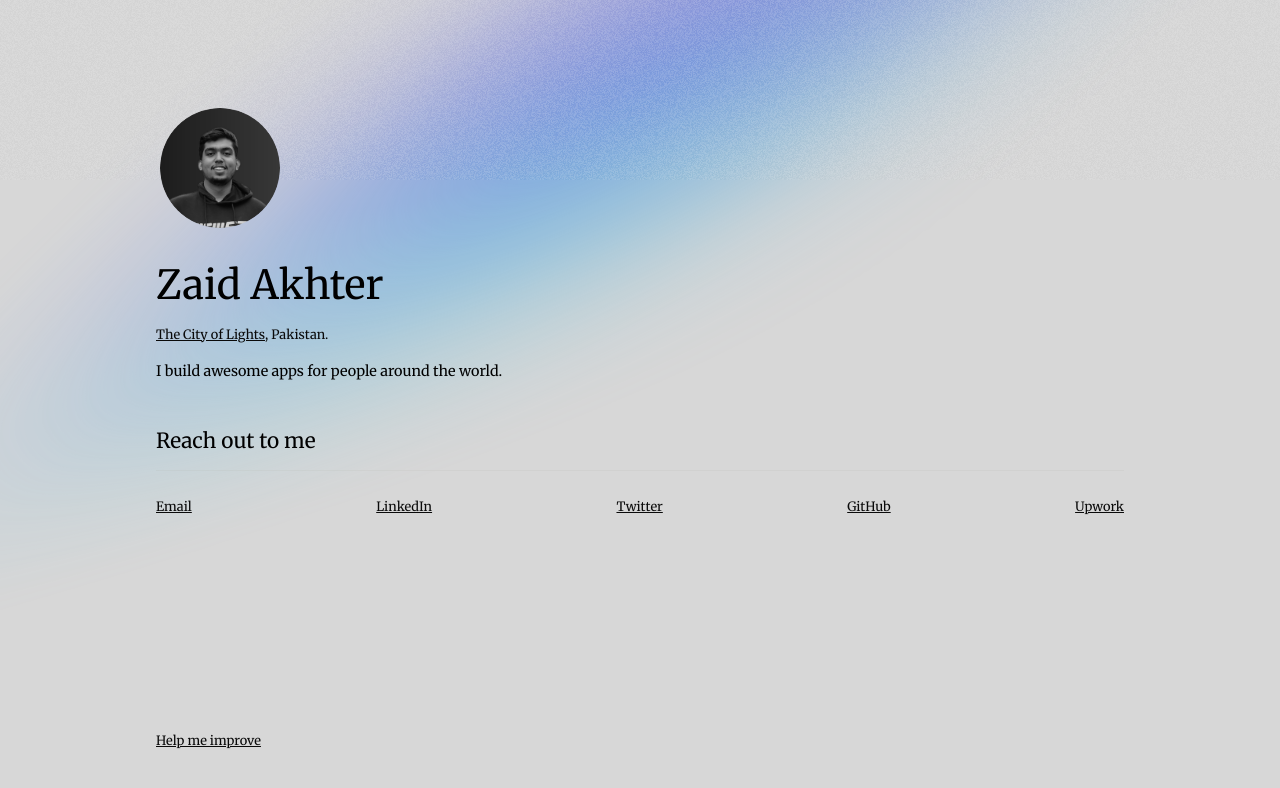
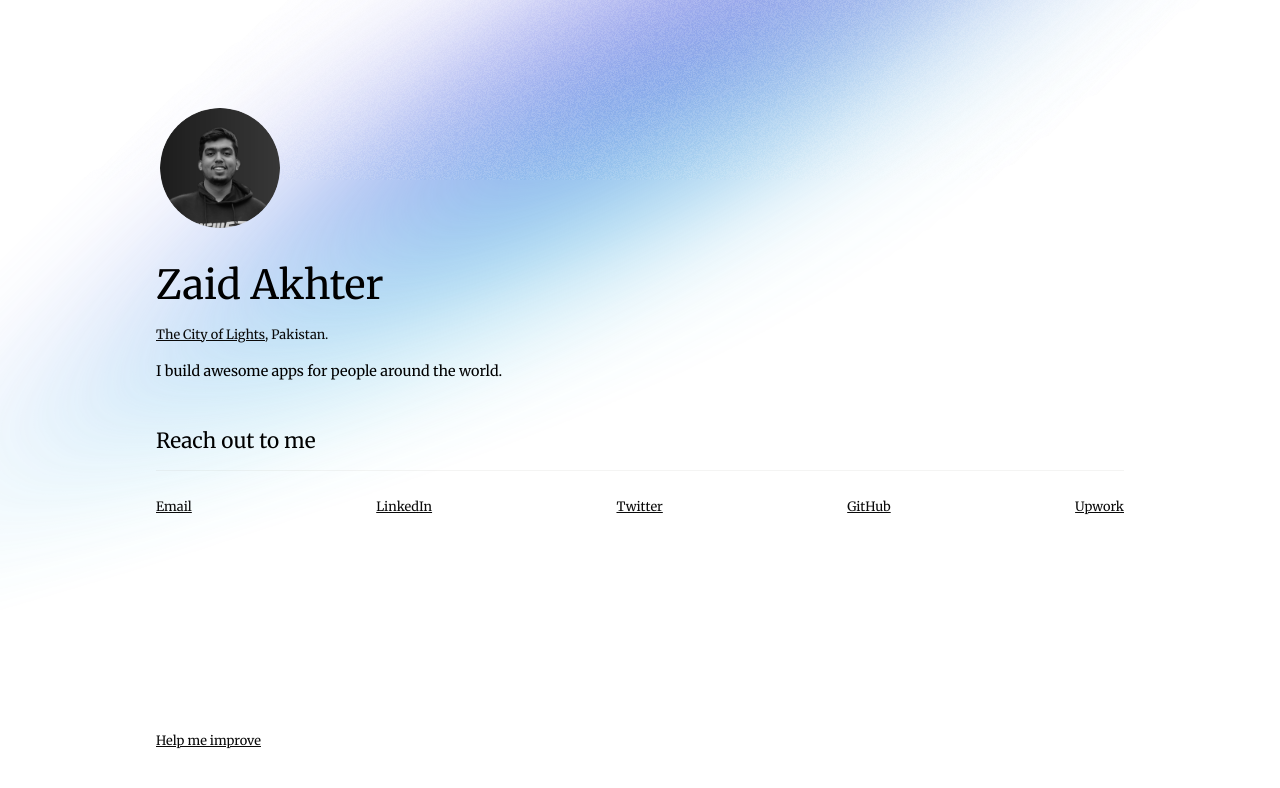
Before and after one commit to zaidakhterr/simple-portfolio, a Next.js app: page / in a window 1280 px wide. Shown: the top 788 px of the page. Built offline with nearby package versions, Linux system fonts and the light colour scheme.

Commit message:
pure white

```diff
--- a/pages/index.js
+++ b/pages/index.js
@@ -36,7 +36,7 @@ export default function Home() {
         />
 
         <link rel="icon" href="/images/favicon.ico" />
-        <meta name="theme-color" content="#d7d7d7" />
+        <meta name="theme-color" content="#fff" />
         <meta
           name="theme-color"
           content="#000"
--- a/styles/globals.css
+++ b/styles/globals.css
@@ -1,6 +1,6 @@
 :root {
   --text-color: #000;
-  --background-color: #d7d7d7;
+  --background-color: #fff;
   --link-color: #0a0a0a;
 }
 
```
